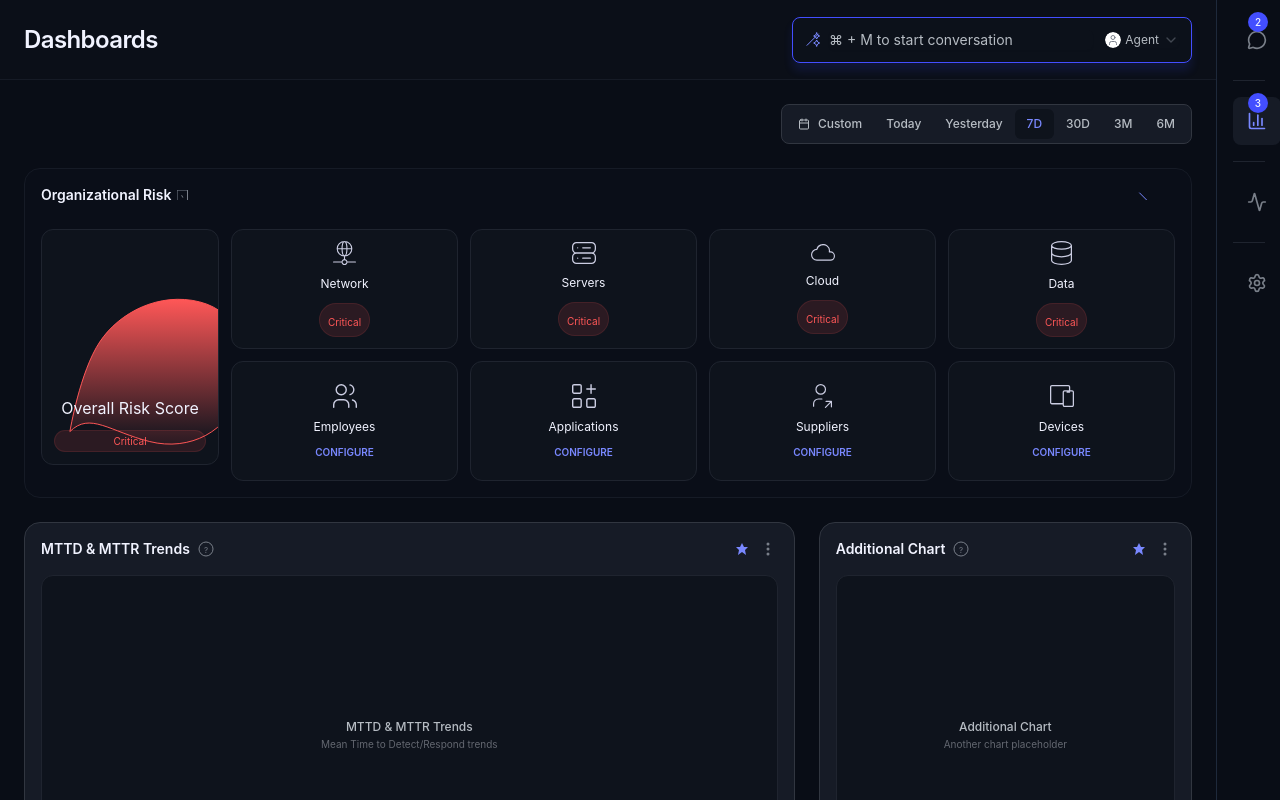
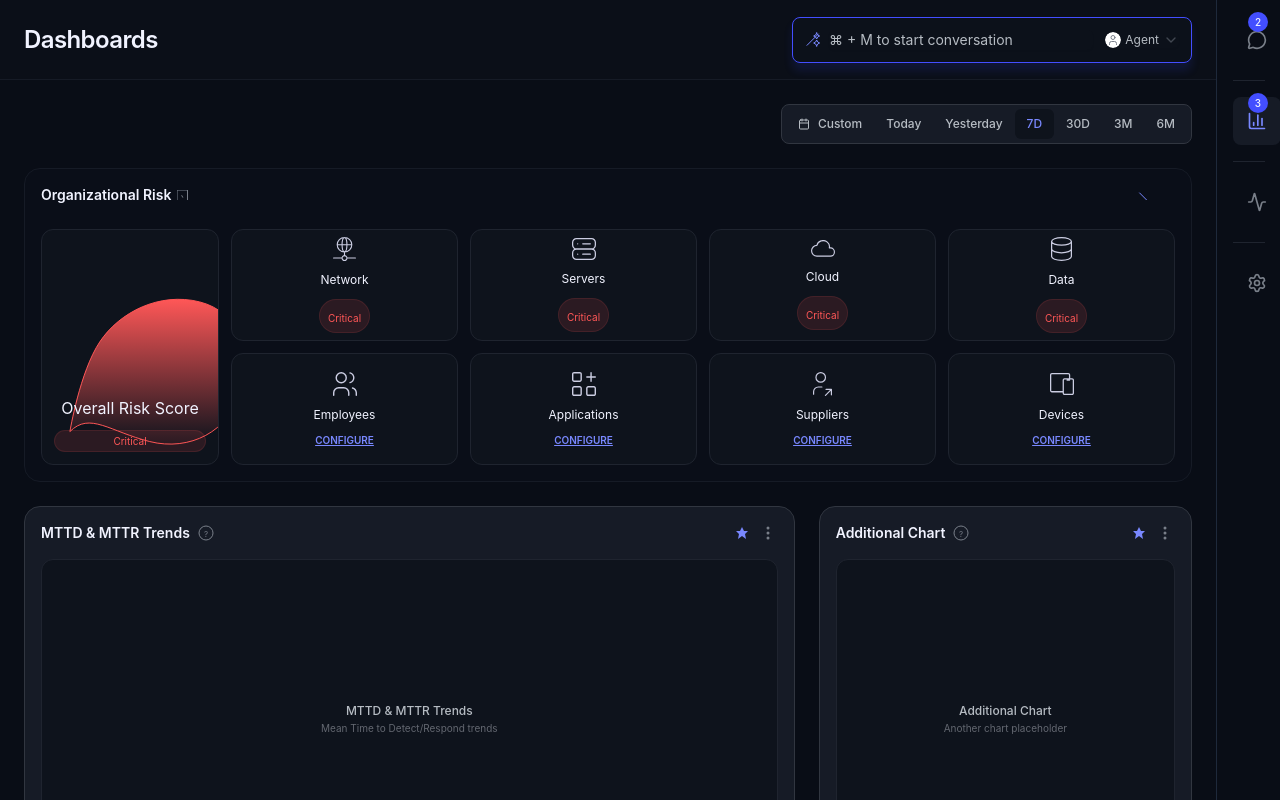
Before and after one commit to abdulmajeed33/react-trial, a React (Vite) app: page / in a window 1280 px wide. Shown: the top 800 px of the page. Built offline with nearby package versions, Linux system fonts and the light colour scheme.

Commit message:
Update styling in OrganizationalRiskChart component; adjust card height and underline severity text for improved visual clarity.

```diff
--- a/src/components/charts/OrganizationalRiskChart.tsx
+++ b/src/components/charts/OrganizationalRiskChart.tsx
@@ -61,7 +61,7 @@ const riskCategories: RiskCategoryCardProps[] = [
 
 const RiskCategoryCard: React.FC<RiskCategoryCardProps> = ({ icon, name, severity, status }) => {
   return (
-    <div className="bg-background-dark-neutral-two border border-border-dark-neutral-neutral rounded-xl p-4 flex flex-col items-center justify-center gap-3 h-[120px] flex-1">
+    <div className="bg-background-dark-neutral-two border border-border-dark-neutral-neutral rounded-xl p-4 flex flex-col items-center justify-center gap-3 h-[112px] flex-1">
       <div className="w-6 h-6 flex items-center justify-center">
         <img
           src={`/icons/${icon}`}
@@ -81,7 +81,7 @@ const RiskCategoryCard: React.FC<RiskCategoryCardProps> = ({ icon, name, severit
             </span>
           </div>
         ) : (
-          <span className="text-text-badge-primary text-extra-small font-semibold text-center">
+          <span className="text-text-badge-primary text-extra-small font-semibold text-center underline">
             {severity.toUpperCase()}
           </span>
         )}
```
